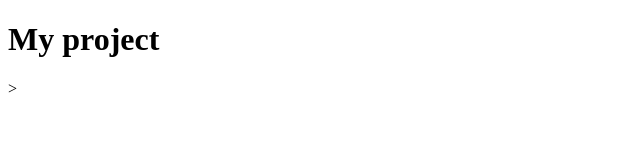
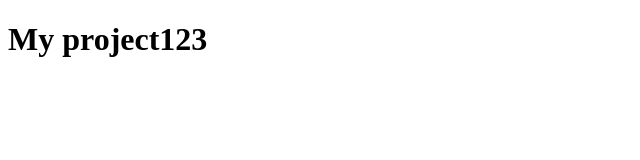
Before and after one commit to olyaklipa/my-project, a plain HTML site: page index.html in a window 1280 px wide. Shown: the full height of the page, 0-640 px from the left. Drawn offline with Linux system fonts and the light colour scheme.

Commit message:
Update index.html

```diff
--- a/index.html
+++ b/index.html
@@ -7,6 +7,6 @@
     <title>My project</title>
 </head>
 <body>
-    <h1>My project</h1>>
+    <h1>My project123</h1>
 </body>
 </html>
```
